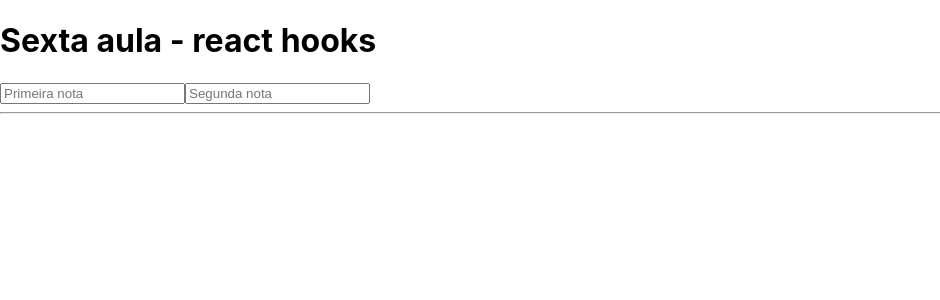
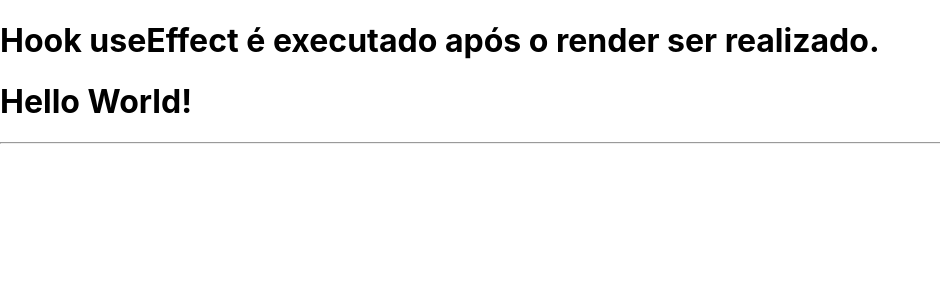
Before and after one commit to willhc1984/curso_react, a React (Create React App) app: page / in a window 1280 px wide. Shown: the top 300 px of the page, without its empty margins (0-940 px from the left). Built offline with nearby package versions, Linux system fonts and the light colour scheme.

Commit message:
UseState com JSON

```diff
--- /dev/null
+++ b/src/hooks/Exemplo04_useState.js
@@ -0,0 +1,41 @@
+import React from "react";
+import { useState } from "react";
+
+//Função
+function Exemplo04_useState(){
+
+    //Modelo JSON
+    const modelo = {
+        nome:'', email:'', cidade:''
+    }
+
+    //useState
+    const [formulario, setFormulario] = useState(modelo);
+
+    //Evento
+    const evento = (e) => {
+        let nome = e.target.name;
+        let valor = e.target.value;
+
+        setFormulario({...formulario, [nome]:valor});
+    }
+
+    //Retorno
+    return(
+        <div>
+            <h1>react hooks</h1>
+            <input type='text' name='nome' placeholder='Nome' onChange={evento} />
+            <input type='email' name='email' placeholder='Email' onChange={evento} />
+            <input type='text' name='cidade' placeholder='Cidade' onChange={evento} />
+
+            <p>{formulario.nome}</p>
+            <p>{formulario.email}</p>
+            <p>{formulario.cidade}</p>
+
+            <p>{JSON.stringify(formulario)}</p>
+        </div>
+    )
+
+}
+
+export default Exemplo04_useState;
--- /dev/null
+++ b/src/hooks/Exemplo05_useEffect.js
@@ -0,0 +1,22 @@
+import React from "react";
+import { useState } from "react";
+
+//Função
+function Exemplo05_useEffect(){
+
+    //useState
+    const [texto, setTexto] = useState('Hello World!');
+
+    //Retorno
+    return(
+        <div>
+            <h1> Hook useEffect é executado após o render ser realizado.</h1>
+            <h1>{texto}</h1>
+        </div>
+    )
+
+}
+
+
+//Exportar
+export default Exemplo05_useEffect;
--- a/src/index.js
+++ b/src/index.js
@@ -3,11 +3,13 @@ import ReactDOM from 'react-dom/client';
 import './index.css';
 import reportWebVitals from './reportWebVitals';
 import Exemplo03 from './hooks/Exemplo03_useState';
+import Exemplo04 from './hooks/Exemplo04_useState';
+import Exemplo05 from './hooks/Exemplo05_useEffect';
 
 const root = ReactDOM.createRoot(document.getElementById('root'));
 root.render(
   <React.StrictMode>
-    <Exemplo03 /> <hr></hr>
+    <Exemplo05 /> <hr></hr>
   </React.StrictMode>
 );
 
```
